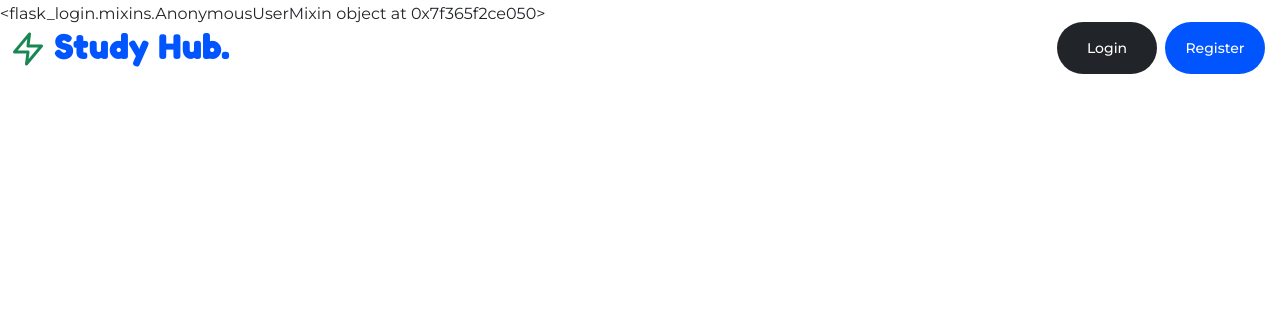
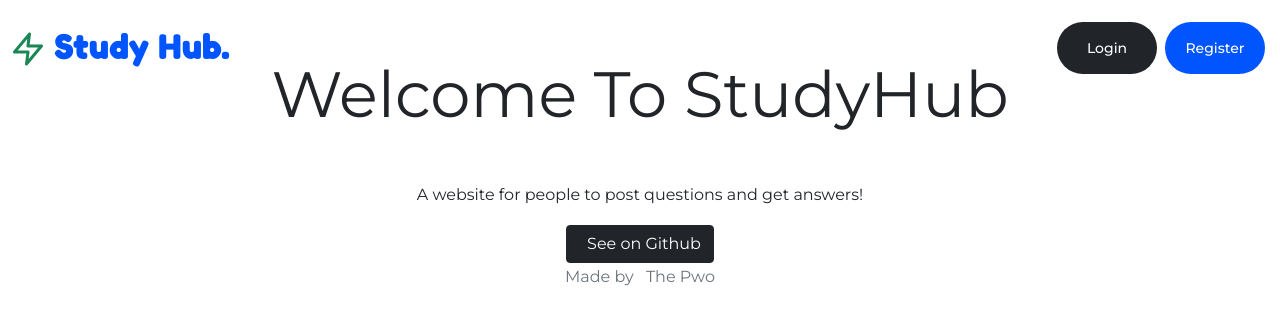
Before and after one commit to TheTrustyPwo/StudyHub, a Flask app: page / in a window 1280 px wide. Shown: the top 325 px of the page. Run offline with Flask 3, Linux system fonts and the light colour scheme; data that the repository does not hold is empty; some libraries are stand-ins or nearby versions.

Commit message:
added home page and post generation

```diff
--- /dev/null
+++ b/app/static/js/home.js
@@ -0,0 +1,61 @@
+let post_count
+const currentUrl = window.location.href;
+$(document).ready(async function () {
+    post_count = await fetch(`/api/v1/post/count`)}
+);
+
+async function fetchPosts(from, to) {
+    return await fetch(`/api/v1/post/${from}/${to}`)
+}
+
+function addPosts(posts) {
+    posts.forEach(function (post) {
+        document.getElementById("posts").innerHTML += `<div class="col-12 col-md-6">
+                <div class="position-relative rounded-4 shadow-4-hover bg-surface-secondary">
+                    <div class="p-5 p-md-5 p-xl-10">
+                        <section>
+                            <header>
+                                <h1 class="h3 ls-tight mb-4">
+                                    ${post.ptitle}
+                                </h1>
+                            </header>
+                            <p class="text-muted mb-5">
+                                ${post.post}
+                            </p>
+                            <footer>
+                                <a href=${currentUrl + "post/" + post.id}  class="font-semibold link-primary stretched-link">See Post -></a>
+                            </footer>
+                        </section>
+                    </div>
+                </div>
+            </div>`
+    });
+}
+let startPostIndex = 0;
+const postsPerPage = 10;
+
+function isScrollAtBottom() {
+    const scrollOffset = window.innerHeight + window.scrollY;
+    const pageHeight = document.documentElement.scrollHeight;
+    return scrollOffset >= pageHeight;
+}
+
+async function handleScroll() {
+    if (isScrollAtBottom() && post_count > startPostIndex) {
+        const endPostIndex = startPostIndex + postsPerPage;
+        const newPosts = await(await fetchPosts(startPostIndex, endPostIndex)).json();
+
+        if (newPosts.length > 0) {
+            addPosts(newPosts);
+            startPostIndex = endPostIndex;
+        }
+    }
+}
+
+window.addEventListener('scroll', handleScroll);
+window.addEventListener('load', async () => {
+    const initialPosts = await (await fetchPosts(startPostIndex, startPostIndex + postsPerPage)).json();
+    console.log(initialPosts)
+    addPosts(initialPosts);
+    startPostIndex += postsPerPage;
+});
--- a/app/templates/home.html
+++ b/app/templates/home.html
@@ -1,4 +1,30 @@
 {% extends "base.html" %}
 {% block content %}
-    {{ current_user }}
+<br>
+<br>
+<div class="page-content page-container" id="page-content">
+    <div class="col-md-9 px-3 mx-auto">
+        <div class="text-center mt-20 mb-12">
+            <h1 class="display-3 ls-tight">
+                <span class="d-inline-flex text-transparent bg-clip-text gradient-bottom-right start-purple-500 end-indigo-400 position-relative">Welcome To StudyHub</span>
+            </h1>
+            <p class="text-lg font-semibold mt-5 px-lg-32">
+                A website for people to post questions and get answers!
+            </p>
+            <div class="mx-sm-n2 mt-7">
+                <a href="https://github.com/TheTrustyPwo/StudyHub.git" class="btn btn-dark" target="_blank">
+                    <i class="bi bi-github me-2"></i>
+                    <span>See on Github</span>
+                </a>
+            </div>
+        </div>
+        <div class="row g-6 g-lg-6" id="posts">
+        </div>
+
+        <p class="text-muted text-sm font-semibold text-center my-12">
+            Made by <i class="bi bi-heart mx-1"></i> The Pwo </a>
+        </p>
+    </div>
+</div>
+<script src="{{ url_for('static', filename='js/home.js') }}" type="module"></script>
 {% endblock %}
```
